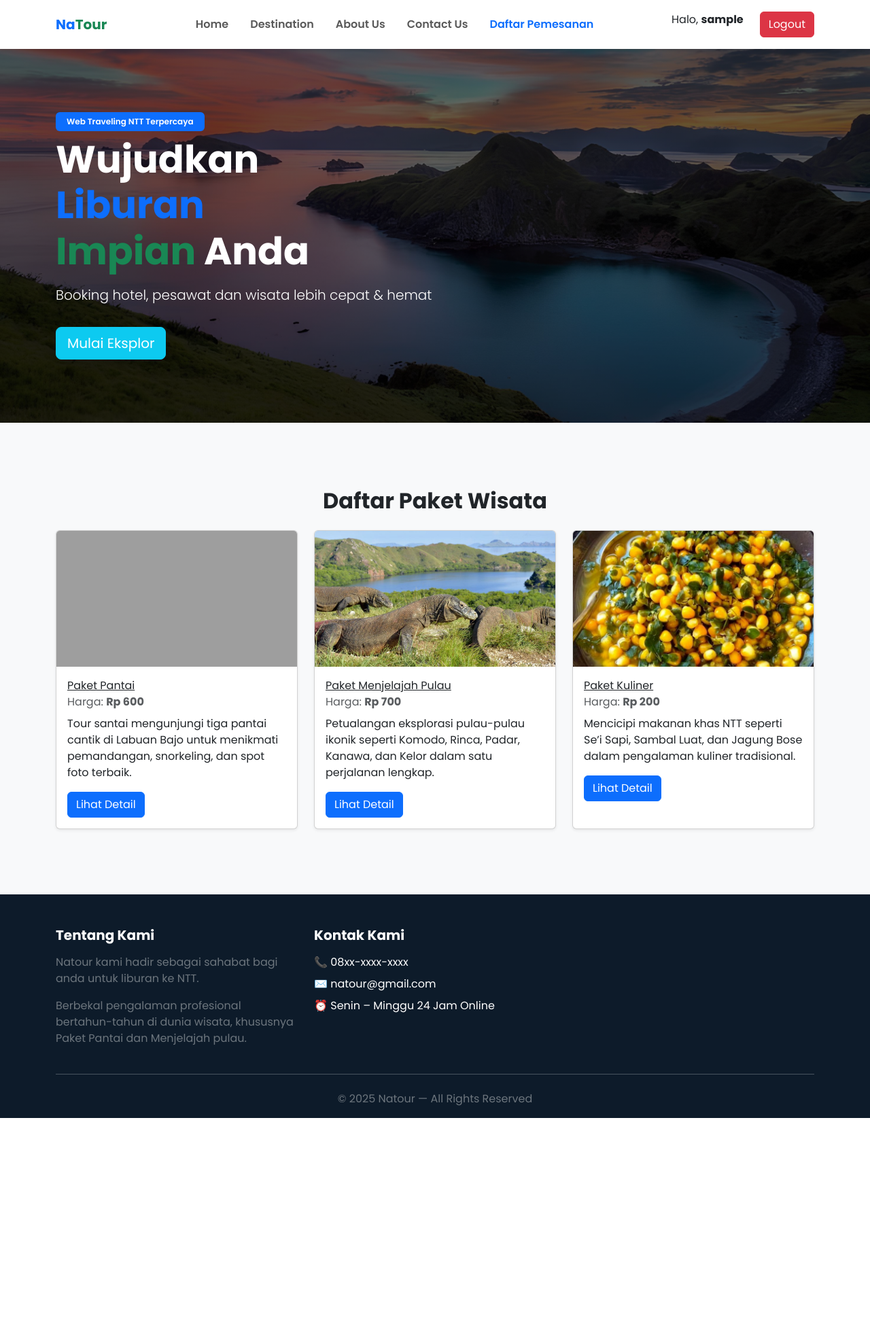
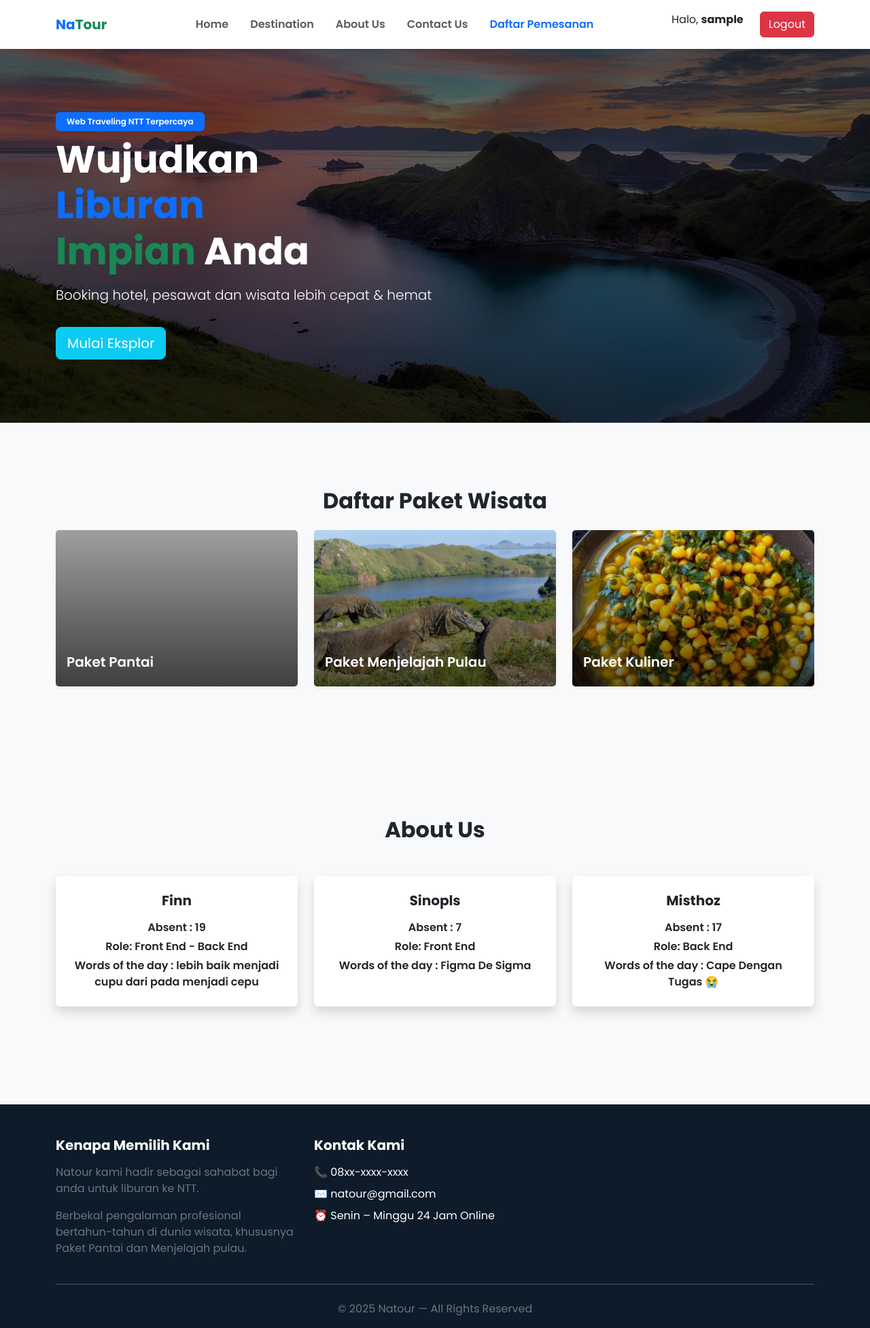
Before and after one commit to Finnseville/Wisata_liburan, a PHP site: page /awal.php in a window 1280 px wide. Shown: the whole page at 68% size. Before the commit the page ends 1645 px from the top, so only its background shows below. Run offline with PHP 8.4, Linux system fonts and the light colour scheme; the visitor is signed in with stand-in values (Sample User, id 1); data comes from the database, SQL or seed files in the repository; grey boxes are pictures that could not be loaded.

Commit message:
`Updated user/awal.php with new layout and content`

```diff
--- a/user/awal.php
+++ b/user/awal.php
@@ -119,19 +119,13 @@ include "../config/app.php";
   <div class="row g-4 justify-content-center">
 
     <?php
-    // Ambil data dari database
     $sql = "SELECT * FROM paket ORDER BY id_paket";
     $result = $db->query($sql);
 
     if ($result->num_rows > 0) {
-        while($row = $result->fetch_assoc()) {
-    ?>
+      while ($row = $result->fetch_assoc()) {
 
-    <!-- Card Paket Wisata -->
-    <div class="col-md-4">
-  <div class="card h-100 shadow-sm">
-
-<?php
+        // Default gambar
         $gambar = "src/no-image.jpg";
 
         if ($row['id_paket'] == 101) {
@@ -142,34 +136,41 @@ if ($row['id_paket'] == 101) {
           $gambar = "src/paket3/jagung_bose.jpg";
         }
     ?>
-<img src="<?= $gambar ?>" class="card-img-top" style="height: 200px; object-fit: cover;">
 
+    <div class="col-md-4">
+      <a href="detail.php?id=<?= $row['id_paket']; ?>" class="text-decoration-none">
 
-    <div class="card-body">
-      <a href="detail.php?id=<?php echo $row['id_paket']; ?>" class="card-title">
-        <?php echo $row['nama_paket']; ?>
-      </a>
+        <div class="card border-0 shadow-sm text-white">
+          <img
+            src="<?= $gambar ?>"
+            class="card-img"
+            alt="<?= $row['nama_paket']; ?>"
+            style="height:230px; object-fit:cover;"
+          >
 
-      <p class="text-muted mb-2">
-        Harga: <strong>Rp <?php echo number_format($row['harga'], 0, ',', '.'); ?></strong>
-      </p>
-
-      <p class="card-text"><?php echo $row['deskripsi']; ?></p>
-
-      <a href="detail.php?id=<?php echo $row['id_paket']; ?>" class="btn btn-primary">
-        Lihat Detail
-      </a>
-    </div>
-
+          <!-- Overlay Bootstrap -->
+          <div class="card-img-overlay d-flex align-items-end"
+               style="background: linear-gradient(to top, rgba(0,0,0,.6), rgba(0,0,0,0));">
+            <h5 class="fw-semibold mb-2">
+              <?= $row['nama_paket']; ?>
+            </h5>
           </div>
         </div>
 
+      </a>
+    </div>
 
     <?php
       }
     } else {
-        echo "<div class='col-12 text-center'><div class='alert alert-warning'>Belum ada paket wisata tersedia.</div></div>";
+      echo "
+      <div class='col-12 text-center'>
+        <div class='alert alert-warning'>
+          Belum ada paket wisata tersedia.
+        </div>
+      </div>";
     }
+
     $db->close();
     ?>
 
@@ -178,6 +179,53 @@ if ($row['id_paket'] == 101) {
 
 <br><br>
 
+<!-- ABOUT US -->
+<div id="about" class="container my-5 py-5">
+
+  <!-- Judul -->
+  <h2 class="text-center fw-bold mb-5">About Us</h2>
+
+  <!-- Cards -->
+  <div class="row g-4 justify-content-center">
+
+    <!-- Card 1 -->
+    <div class="col-md-4">
+      <div class="card h-100 border-0 shadow text-center p-4">
+        <h5 class="fw-bold mb-3">Finn</h5>
+        <p class="fw-semibold mb-1">Absent : 19</p>
+        <p class="fw-semibold mb-1">Role: Front End - Back End</p>
+        <p class="fw-semibold mb-0">Words of the day : lebih baik menjadi cupu dari pada menjadi cepu </p>
+      </div>
+    </div>
+
+    <!-- Card 2 -->
+    <div class="col-md-4">
+      <div class="card h-100 border-0 shadow text-center p-4">
+        <h5 class="fw-bold mb-3">Sinopls</h5>
+        <p class="fw-semibold mb-1">Absent : 7</p>
+        <p class="fw-semibold mb-1">Role: Front End </p>
+        <p class="fw-semibold mb-0">Words of the day : Figma De Sigma</p>
+      </div>
+    </div>
+
+    <!-- Card 3 -->
+    <div class="col-md-4">
+
+      <div class="card h-100 border-0 shadow text-center p-4">
+        <h5 class="fw-bold mb-3">Misthoz</h5>
+        <p class="fw-semibold mb-1">Absent : 17</p>
+        <p class="fw-semibold mb-1">Role: Back End</p>
+        <p class="fw-semibold mb-0">Words of the day : Cape Dengan Tugas 😭 </p>
+      </div>
+    </div>
+
+  </div>
+</div>
+
+<br><br>
+<!-- CONTACT US -->
+
+
 <footer class="text-white pt-5" style="background-color: #0d1b2a;">
   <div class="container">
 
@@ -185,7 +233,7 @@ if ($row['id_paket'] == 101) {
 
       <!-- Tentang Kami -->
       <div class="col-md-6 col-lg-4">
-        <h5 class="fw-bold mb-3">Tentang Kami</h5>
+        <h5 class="fw-bold mb-3">Kenapa Memilih Kami</h5>
         <p class="text-secondary">
           Natour kami hadir sebagai sahabat bagi anda
           untuk liburan ke NTT.
```
Lines whose indentation alone changed are shown as unchanged.
